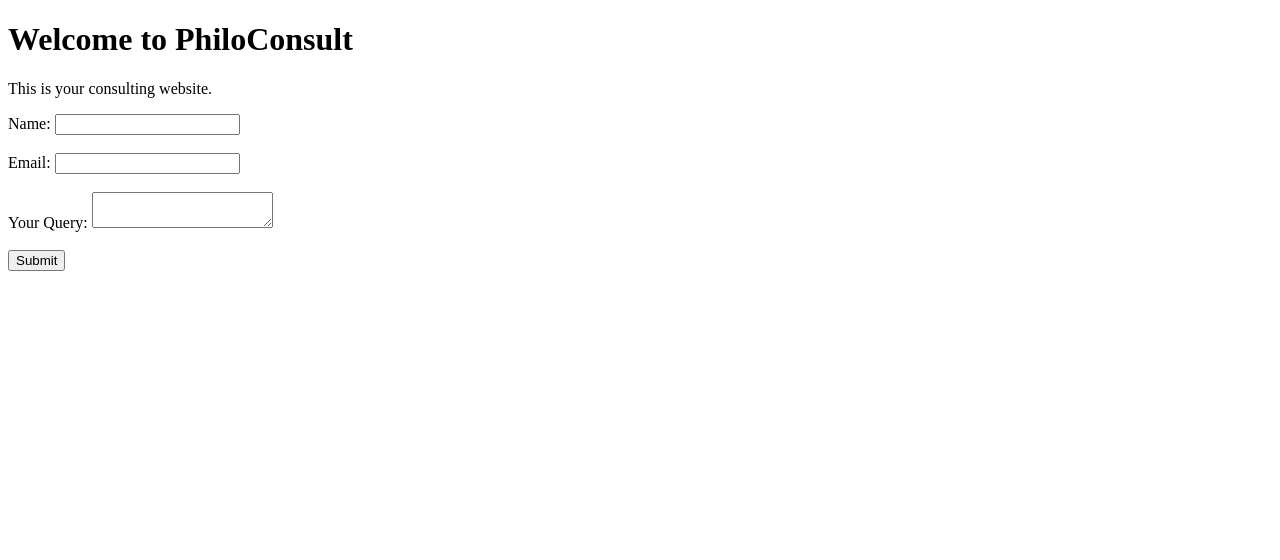
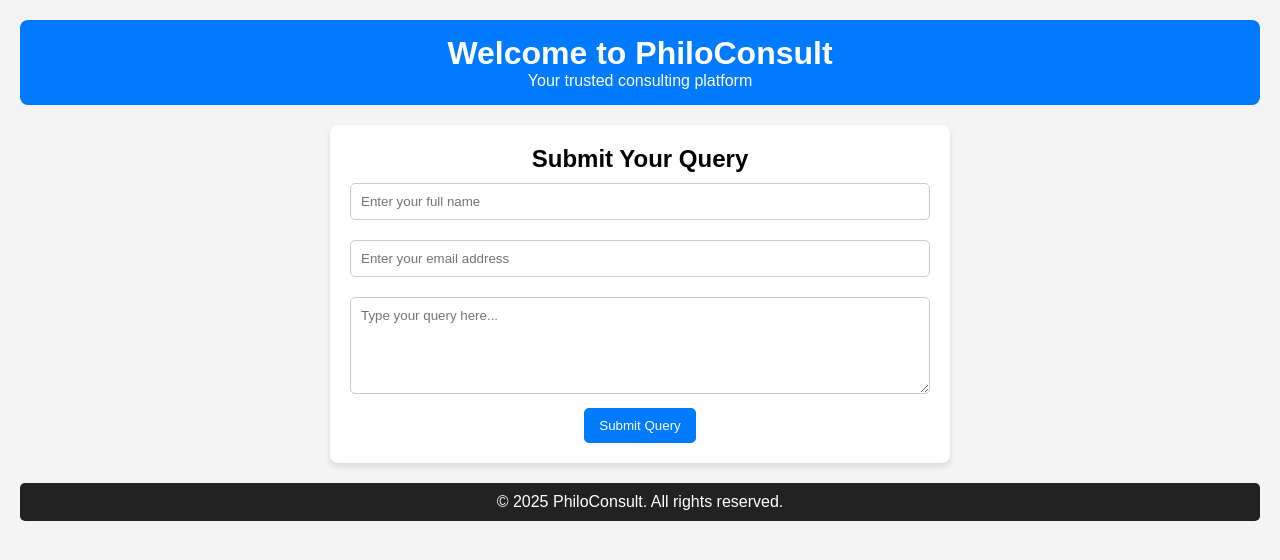
Before and after one commit to rishabh248/PhiloConsult, a website: page public/index.html in a window 1280 px wide. Drawn offline with Linux system fonts and the light colour scheme.

Commit message:
Final working version with security fixes

```diff
--- a/package.json
+++ b/package.json
@@ -14,6 +14,7 @@
     "cors": "^2.8.5",
     "dotenv": "^16.4.7",
     "express": "^4.21.2",
+    "helmet": "^8.0.0",
     "mongodb": "^6.12.0",
     "mongoose": "^8.12.0",
     "nodemailer": "^6.10.0"
--- a/public/index.html
+++ b/public/index.html
@@ -3,19 +3,27 @@
 <head>
     <meta charset="UTF-8">
     <meta name="viewport" content="width=device-width, initial-scale=1.0">
-    <title>PhiloConsult</title>
+    <title>PhiloConsult - Your Query Solution</title>
+    <link rel="stylesheet" href="styles.css">
 </head>
 <body>
-    <h1>Welcome to PhiloConsult</h1>
-    <p>This is your consulting website.</p>
-    <form action="/submit-query" method="POST">
-        <label for="name">Name:</label>
-        <input type="text" id="name" name="name" required><br><br>
-        <label for="email">Email:</label>
-        <input type="email" id="email" name="email" required><br><br>
-        <label for="query">Your Query:</label>
-        <textarea id="query" name="query" required></textarea><br><br>
-        <button type="submit">Submit</button>
-    </form>
+    <header>
+        <h1>Welcome to PhiloConsult</h1>
+        <p>Your trusted consulting platform</p>
+    </header>
+
+    <section class="form-container">
+        <h2>Submit Your Query</h2>
+        <form action="/submit-query" method="POST">
+            <input type="text" id="name" name="name" placeholder="Enter your full name" required autocomplete="on">
+            <input type="email" id="email" name="email" placeholder="Enter your email address" required autocomplete="on">
+            <textarea id="query" name="query" rows="5" placeholder="Type your query here..." required autocomplete="on"></textarea>
+            <button type="submit">Submit Query</button>
+        </form>
+    </section>
+
+    <footer>
+        <p>&copy; 2025 PhiloConsult. All rights reserved.</p>
+    </footer>
 </body>
 </html>
--- /dev/null
+++ b/public/styles.css
@@ -0,0 +1,64 @@
+/* Reset Defaults */
+* {
+    margin: 0;
+    padding: 0;
+    box-sizing: border-box;
+    font-family: Arial, sans-serif;
+}
+
+/* Body Styling */
+body {
+    background-color: #f4f4f4;
+    text-align: center;
+    padding: 20px;
+}
+
+/* Header Styling */
+header {
+    background-color: #007bff;
+    color: white;
+    padding: 15px;
+    border-radius: 8px;
+}
+
+/* Form Container */
+.form-container {
+    background: white;
+    width: 50%;
+    margin: 20px auto;
+    padding: 20px;
+    border-radius: 8px;
+    box-shadow: 0px 4px 6px rgba(0, 0, 0, 0.1);
+}
+
+/* Input Fields */
+input, textarea {
+    width: 100%;
+    padding: 10px;
+    margin: 10px 0;
+    border: 1px solid #ccc;
+    border-radius: 5px;
+}
+
+/* Submit Button */
+button {
+    background: #007bff;
+    color: white;
+    padding: 10px 15px;
+    border: none;
+    cursor: pointer;
+    border-radius: 5px;
+}
+
+button:hover {
+    background: #0056b3;
+}
+
+/* Footer */
+footer {
+    margin-top: 20px;
+    padding: 10px;
+    background: #222;
+    color: white;
+    border-radius: 5px;
+}
```
Also changed, not shown: server.js (+48 -14 lines), 1 other file.
